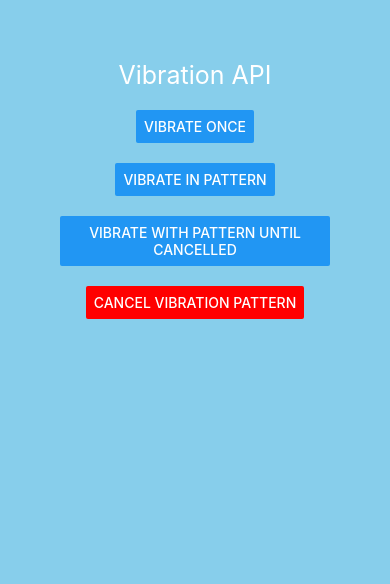
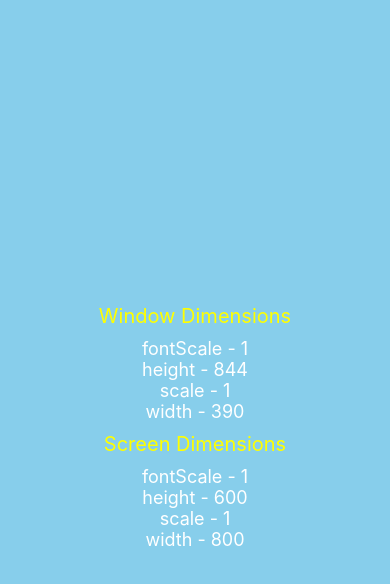
Before and after one commit to muazimmaqbool/React-Native-Tutorials, a React Native app: screen / in a window 390 px wide. Shown: the top 584 px of the page. Built offline with nearby package versions, Linux system fonts and the light colour scheme.

Commit message:
Dimensions

```diff
--- a/App.js
+++ b/App.js
@@ -93,8 +93,8 @@ const App = () => {
       {/* <G_StyleInheritance/> */}
       {/* <H_RefereshControl/> */}
       {/* <I_UseWindowDimensions/> */}
-      <J_Vibration/>
-      {/* <K_Dimensions/> */}
+      {/* <J_Vibration/> */}
+      <K_Dimensions/>
       {/* <L_BackHandler/> */}
       {/* <M_ToastAndroid/> */}
       {/* <N_Permissions/> */}
--- a/Components/K_Dimensions.jsx
+++ b/Components/K_Dimensions.jsx
@@ -6,7 +6,7 @@ import React, { useEffect, useState } from "react";
 
  ->Although dimensions are available immediately, they may change (e.g due to device rotation, foldable devices etc)
   so any rendering logic or styles that depend on these constants should try to call this function on every render,
-   rather than caching the value (for example, using inline styles rather than setting a value in a StyleSheet).
+  rather than caching the value (for example, using inline styles rather than setting a value from a StyleSheet).
  */
 
 const windowDimensions = Dimensions.get("window");
```
